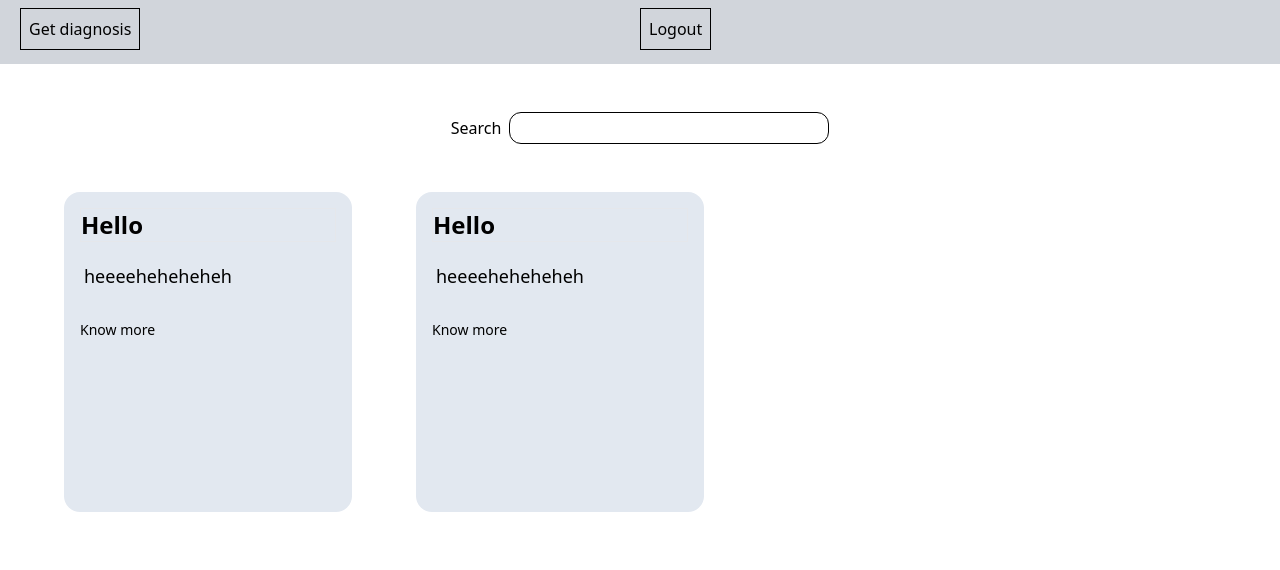
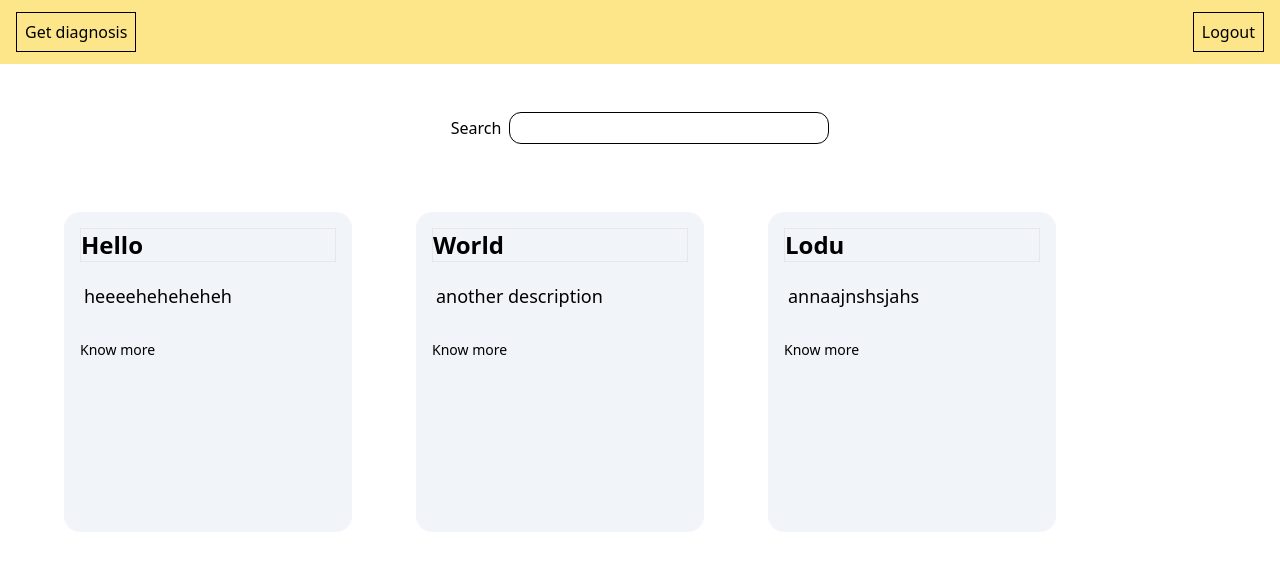
Before and after one commit to manas95826/Dr.-Help, a React (Vite) app: page / in a window 1280 px wide. Shown: the top 570 px of the page. Built offline with nearby package versions, Linux system fonts and the light colour scheme.

Commit message:
frontend

```diff
--- a/src/pages/Card.tsx
+++ b/src/pages/Card.tsx
@@ -6,7 +6,7 @@ import { useNavigate } from 'react-router-dom'
 const Cardd = (props: any) => {
     const navigate = useNavigate();
   return (
-    <div className='bg-slate-200 ml-16 w-72 h-80 rounded-2xl hover:shadow-xl hover:shadow-amber-200'>
+    <div className='bg-slate-100 mt-5 ml-16 w-72 h-80 rounded-2xl hover:shadow-xl hover:shadow-amber-200'>
 <h3 className='font-bold m-4 text-2xl border'>{props.name}</h3>
 <p className='m-5 text-lg'>{props.desc}</p>
 <p>{props.med}</p>
--- a/src/pages/FolderDrop.tsx
+++ b/src/pages/FolderDrop.tsx
@@ -1,43 +1,59 @@
-import React from 'react'
-import {
-  Card,
-  CardContent,
-  CardDescription,
-  CardFooter,
-  CardHeader,
-  CardTitle,
-} from "@/components/ui/card"
-import Cardd from './Card'
-import { Button } from '@/components/ui/button'
-import { Link } from 'react-router-dom'
-
+import React, { useState } from 'react';
+import { Link } from 'react-router-dom';
+import Cardd from './Card';
 
 const FolderDrop = () => {
+  const [searchQuery, setSearchQuery] = useState('');
+
+  const handleSearchChange = (event: any) => {
+    setSearchQuery(event.target.value);
+  };
+
+  const filteredCards = searchQuery
+    ? cards.filter((card) =>
+        card.name.toLowerCase().includes(searchQuery.toLowerCase())
+      )
+    : cards;
+
   return (
     <div>
       <div className='flex flex-1 h-screen w-screen flex-col'>
-        <div className='bg-gray-300 h-16 w-full'>
-          <Link to='/upload-files' className='border border-black p-2 absolute left-5 top-2'>Get diagnosis</Link>
-          <Link to='/sign-up' className='border border-black p-2 absolute left-1/2 top-2'>Logout</Link>
+        <div className='bg-amber-200 h-16 w-full flex justify-between items-center px-4 flex-shrink-0'>
+          <div>
+            <Link to='/upload-files' className='border border-black p-2'>
+              Get diagnosis
+            </Link>
+          </div>
+          <div>
+            <Link to='/sign-up' className='border border-black p-2'>
+              Logout
+            </Link>
+          </div>
+        </div>
+        <div className='w-full gap-2 flex justify-center h-32 items-center flex-shrink-0'>
+          Search
+          <input
+            type='text'
+            className='border border-black w-80 h-8 rounded-xl p-3'
+            value={searchQuery}
+            onChange={handleSearchChange}
+          />
+        </div>
+        <div className='flex flex-row flex-wrap'>
+          {filteredCards.map((card, index) => (
+            <Cardd key={index} name={card.name} desc={card.desc} />
+          ))}
+        </div>
+      </div>
+    </div>
+  );
+};
 
-        </div>
-        <div className='w-full gap-2 flex justify-center h-32 items-center'>
-          Search
-          <input type="text" className='border border-black w-80 h-8 rounded-xl p-3' />
-        </div>
-        <div className='flex flex-row'>
-          <Cardd name='Hello' desc="heeeeheheheheh"/>
-          <Cardd name='Hello' desc="heeeeheheheheh"/>
+const cards = [
+  { name: 'Hello', desc: 'heeeeheheheheh' },
+  { name: 'World', desc: 'another description' },
+  {name: "Lodu", desc: "annaajnshsjahs"}
+  // Add more cards as needed
+];
 
-
-        </div>
-
-
-      </div>
-
-    </div>
-
-  )
-}
-
-export default FolderDrop
+export default FolderDrop;
--- a/src/pages/Patient.tsx
+++ b/src/pages/Patient.tsx
@@ -1,4 +1,6 @@
 import React from 'react'
+import PatientCard from './PatientCard'
+import { Link } from 'react-router-dom'
 
 const Patient = () => {
   return (
@@ -6,9 +8,8 @@ const Patient = () => {
         <div>
             <img src="/assets/defaultpfp.jpg" alt="" height={300} width={300} className='rounded-3xl'/>
         </div>
-        <div className='w-1/3 h-96 bg-slate-200 rounded-xl'>
-
-        </div>
+        <Link to="/" className='absolute top-3/4 left-64 border border-black p-2 rounded-xl'>Go back</Link>
+        <PatientCard first="lorem" second="insanity" third="could've been better" fourth="lmao"/>
     </div>
   )
 }
--- /dev/null
+++ b/src/pages/PatientCard.tsx
@@ -0,0 +1,21 @@
+import React from 'react'
+
+const PatientCard = (props: any) => {
+  return (
+    <div className='w-1/2 h-2/3 border border-black bg-slate-200 rounded-xl'>
+<p className='font-bold m-4'>Recent Medical Report</p>
+
+
+<p className='ml-5 mt-2'>1. {props.first}</p>
+<p className='ml-5 mt-2'>2. {props.second}</p>
+
+<p className='ml-5 mt-2'>3. {props.third}</p>
+
+<p className='ml-5 mt-2'>4. {props.fourth}</p>
+
+
+    </div>
+  )
+}
+
+export default PatientCard
```
